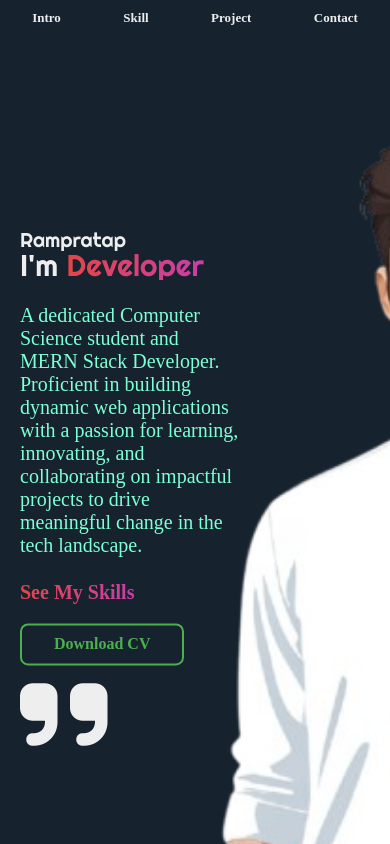
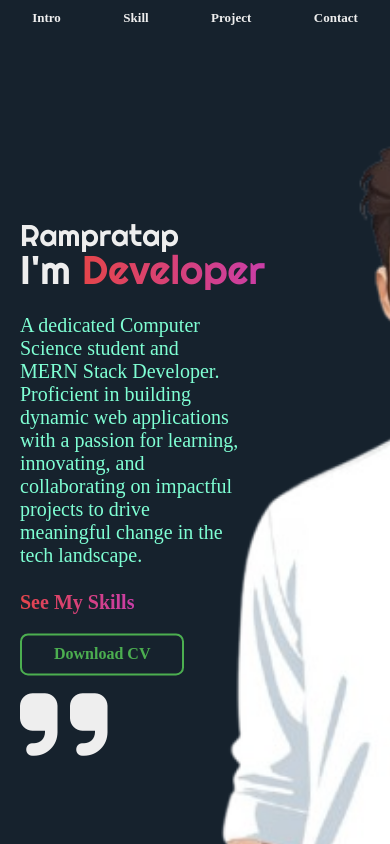
Before and after one commit to Rampratap4780/Rampratap-portfolio, a plain HTML site: page index.html in a window 390 px wide. Drawn offline with Linux system fonts and the light colour scheme.

Commit message:
Update style.css

```diff
--- a/style.css
+++ b/style.css
@@ -336,10 +336,10 @@ header nav a{
     }
 
     #intro .content .name{
-        font-size: 2em;
+        font-size: 3em;
     }
     #intro .content .job{
-        font-size: 3em;
+        font-size: 4em;
     }
 
     #intro .content .des{
```
